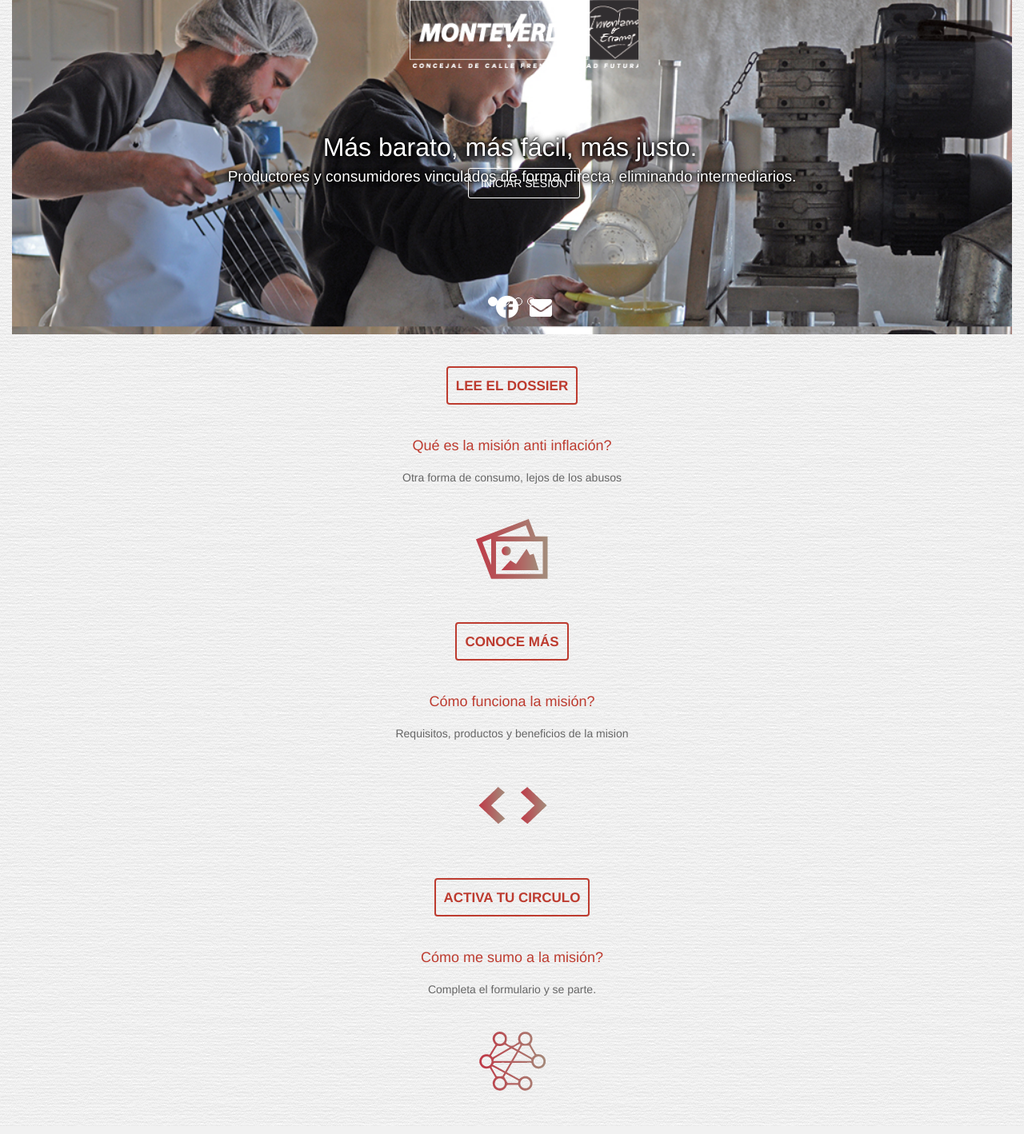
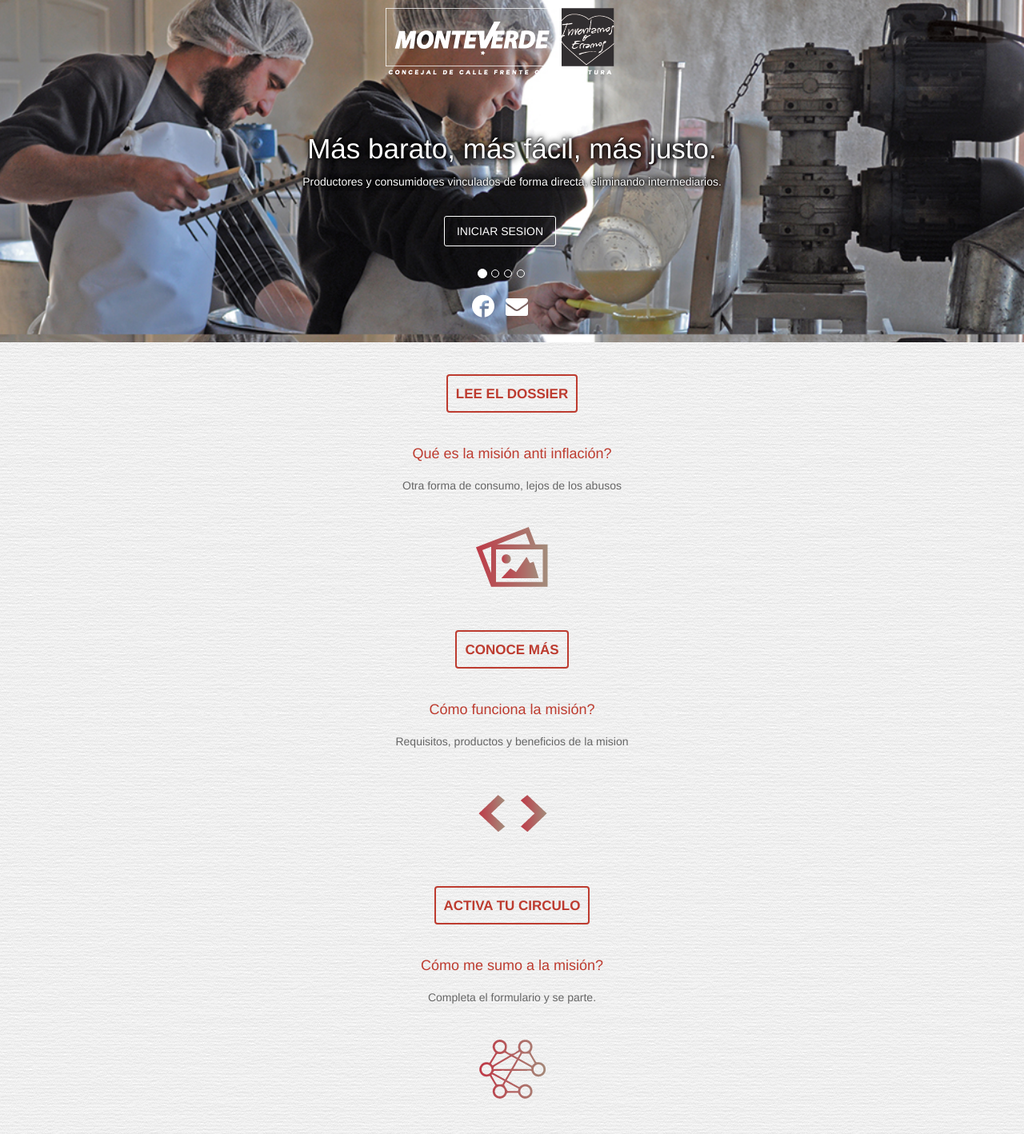
Before and after one commit to CiudadFutura/ciudad-futura, a Django app: page / in a window 1280 px wide. Shown: the whole page at 80% size. Run offline with Django 3.2, Linux system fonts and the light colour scheme; some libraries are stand-ins or nearby versions.

Commit message:
Fixed home slice and css

```diff
--- a/src/ciudadfutura/apps/site/static/site/css/home.css
+++ b/src/ciudadfutura/apps/site/static/site/css/home.css
@@ -202,6 +202,64 @@
   -moz-osx-font-smoothing: grayscale;
   content: "\e644";
 }
+.carousel {
+  text-align: center;
+}
+.carousel .logo {
+  position: absolute;
+  z-index: 500;
+  width: 100%;
+  margin-top: 10px;
+}
+.carousel .logo .img-responsive {
+  margin: 0 auto;
+}
+.carousel .login {
+  position: absolute;
+  z-index: 500;
+  bottom: 30%;
+  width: 100%;
+}
+.carousel .social-logos {
+  position: absolute;
+  z-index: 500;
+  bottom: 5%;
+  width: 100%;
+}
+.carousel .carousel-caption {
+  z-index: 500;
+  bottom: 35%;
+  font-family: 'liberation_sansregular';
+  font-weight: 300;
+}
+.carousel .carousel-caption .title {
+  font-size: 35px;
+  text-shadow: 0px 0px 3px #000, 0px 0px 8px #000, 0px 0px 8px #000;
+}
+.carousel .carousel-caption .desc {
+  text-shadow: 0px 0px 2px #000, 0px 0px 6px #000, 0px 0px 6px #000;
+}
+.carousel .carousel-inner > .item > img,
+.carousel .carousel-inner > .item > a > img {
+  width: 100%;
+}
+.carousel .item img {
+  position: absolute;
+}
+.carousel .item img:first-child {
+  position: static;
+  z-index: 100;
+}
+.carousel .carousel-indicators {
+  bottom: 15%;
+  margin-left: -31%;
+}
+.carousel .carousel-indicators .active {
+  color: #b4a79c;
+}
+.carousel .carousel-indicators > * {
+  cursor: pointer;
+}
 body {
   background: url('../img/bg.png') repeat;
 }
@@ -217,27 +275,6 @@ a:hover {
 }
 .margin-top {
   margin-top: 10%;
-}
-.on-top {
-  z-index: 1000;
-}
-.on-top a.logo {
-  background: url('../img/logo-mia.jpg') no-repeat;
-  background-size: cover;
-  display: none;
-}
-.on-top a.logo span {
-  display: none;
-}
-.on-top a.logo-monteverde {
-  min-width: 286px;
-  min-height: 86px;
-  background: url('../img/logo.png') no-repeat;
-  background-size: cover;
-  display: inline-block;
-}
-.on-top a.logo-monteverde span {
-  display: none;
 }
 a.loginbtn {
   font-size: 14px;
@@ -521,31 +558,3 @@ a.join:hover {
   text-transform: uppercase;
   z-index: 55;
 }
-#myCarousel .carousel-inner > .item > img,
-#myCarousel .carousel-inner > .item > a > img {
-  width: 100%;
-}
-#myCarousel .carousel-caption {
-  position: absolute;
-  bottom: 150px;
-  z-index: 600;
-  font-family: liberation_sansregular;
-  font-weight: 300;
-  font-size: 20px;
-  text-align: center;
-  line-height: 32px;
-  color: white;
-  width: 100%;
-  left: 0;
-}
-#myCarousel .carousel-caption .title {
-  font-size: 32px;
-  line-height: 38px;
-  text-shadow: 0px 0px 3px #000, 0px 0px 8px #000, 0px 0px 8px #000;
-  padding: 4px 15px 4px 10px;
-}
-#myCarousel .carousel-caption .desc {
-  margin-top: 10px;
-  font-size: 19px;
-  text-shadow: 0px 0px 2px #000, 0px 0px 6px #000, 0px 0px 6px #000;
-}
--- /dev/null
+++ b/src/ciudadfutura/apps/site/static/site/less/home-slice.less
@@ -0,0 +1,61 @@
+@zindex : 500;
+
+.carousel{
+  text-align: center;
+  .logo{
+    position: absolute;
+    z-index: @zindex;
+    width: 100%;
+    margin-top: 10px;
+    .img-responsive{
+      margin: 0 auto;
+    }
+  }
+  .login{
+    position: absolute;
+    z-index: @zindex;
+    bottom: 30%;
+    width: 100%;
+  }
+  .social-logos{
+    position: absolute;
+    z-index: @zindex;
+    bottom: 5%;
+    width: 100%;
+  }
+  .carousel-caption {
+    z-index: @zindex;
+    bottom: 35%;
+    font-family: 'liberation_sansregular';
+    font-weight: 300;
+    .title {
+      font-size: 35px;
+      text-shadow: 0px 0px 3px #000, 0px 0px 8px #000, 0px 0px 8px #000;
+    }
+    .desc {
+      text-shadow: 0px 0px 2px #000, 0px 0px 6px #000, 0px 0px 6px #000;
+    }
+  }
+  .carousel-inner > .item > img,
+  .carousel-inner > .item > a > img {
+    width: 100%;
+  }
+  .item{
+    img {
+      position: absolute;
+      &:first-child {
+        position: static; z-index: 100;
+      }
+    }
+  }
+  .carousel-indicators {
+    bottom: 15%;
+    margin-left: -31%;
+    .active{
+      color:darken(#CAC1B9, 10%);
+    }
+    > * {
+      cursor: pointer;
+    }
+  }
+}
--- a/src/ciudadfutura/apps/site/static/site/less/home.less
+++ b/src/ciudadfutura/apps/site/static/site/less/home.less
@@ -11,6 +11,7 @@
 ///////////////////////////////////
 
 @import  'fonts.less';
+@import 'home-slice';
 
 @font-bold: 'liberation_sansbold';
 @font-reg: 'liberation_sansregular';
@@ -27,7 +28,6 @@
   border: 1px solid @color;
   padding: 10px 15px 10px 15px;
   background: transparent;
-  //display: block;
   &:hover {
     color: @color;
     background-color: @hover;
@@ -65,28 +65,6 @@ a, a:hover{
 }
 .margin-top{
   margin-top: 10%;
-}
-
-.on-top{
-  z-index: 1000;
-  a.logo {
-    background: url('../img/logo-mia.jpg') no-repeat;
-    background-size:cover;
-    display:none;
-    span {
-      display: none;
-    }
-  }
-  a.logo-monteverde {
-    min-width: 286px;
-    min-height: 86px;
-    background: url('../img/logo.png') no-repeat;
-    background-size:cover;
-    display: inline-block;
-    span {
-      display: none;
-    }
-  }
 }
 a.loginbtn {
   .bt-1();
@@ -361,42 +339,3 @@ a.join {
   text-transform: uppercase;
   z-index: 55;
 }
-
-
-// Carousel
-///////////////////////////////////
-
-#myCarousel {
-
-  .carousel-inner > .item > img,
-  .carousel-inner > .item > a > img {
-    width: 100%;
-  }
-
-  .carousel-caption {
-
-    position: absolute;
-    bottom: 150px;
-    z-index: 600;
-    font-family: liberation_sansregular;
-    font-weight: 300;
-    font-size: 20px;
-    text-align: center;
-    line-height: 32px;
-    color: white;
-    width: 100%;
-    left: 0;
-
-    .title {
-      font-size: 32px;
-      line-height: 38px;
-      text-shadow: 0px 0px 3px #000, 0px 0px 8px #000, 0px 0px 8px #000;
-      padding: 4px 15px 4px 10px;
-    }
-    .desc {
-      margin-top: 10px;
-      font-size: 19px;
-      text-shadow: 0px 0px 2px #000, 0px 0px 6px #000, 0px 0px 6px #000;
-    }
-  }
-}
--- a/src/ciudadfutura/apps/site/templates/site/index.html
+++ b/src/ciudadfutura/apps/site/templates/site/index.html
@@ -9,65 +9,63 @@
 {% block content %}
 
   <div class="container-fluid">
-    <div class="row-fluid">
-	      <div class="col-lg-12 pos-absolute on-top text-center">
-	        <div class="col-lg-12 pull-left">
-		        <a class="logo" href="/home"><span>logo</span></a>
-			      <a class="logo-monteverde" href="/home"><span>logo</span></a>
-	        </div>
-		      <div class="col-lg-12 pull-left margin-top">
-		        <a class="loginbtn" href="#">Iniciar Sesion</a>
-		      </div>
-		      <div class="col-lg-12 pull-left margin-top">
-			      <a class="lm-social-icons lm-facebook" href="https://www.facebook.com/misionantiinflacion" target="_blank" title="facebook">
-					      <span class="icon-facebook2"></span>
-				    </a>
-		        <a class="lm-social-icons lm-twitter" href="mailto:mision@concejaldecalle.com.ar" title="twitter">
-			        <span class="icon-envelope"></span>
-			      </a>
-	          </div>
-	      </div>
-
+    <div class="row">
         <div id="myCarousel" class="carousel slide" data-ride="carousel">
+          <div class="row">
+            <div class="logo">
+              <a class="logo-monteverde" href="/home"><img src="{% static 'site/img/logo.png' %}" class="img-responsive"></a>
+            </div>
+          </div>
+          <div class="row">
+            <div class="login">
+              <a class="loginbtn" href="index.html">Iniciar Sesion</a>
+            </div>
+          </div>
 	        <ol class="carousel-indicators">
 	          <li data-target="#myCarousel" data-slide-to="0" class="active"></li>
 	          <li data-target="#myCarousel" data-slide-to="1"></li>
 	          <li data-target="#myCarousel" data-slide-to="2"></li>
 	          <li data-target="#myCarousel" data-slide-to="3"></li>
 	        </ol>
+          <div class="row">
+            <div class="social-logos">
+              <a class="lm-social-icons lm-facebook" href="https://www.facebook.com/misionantiinflacion" target="_blank" title="facebook">
+                  <span class="icon-facebook2"></span>
+              </a>
+              <a class="lm-social-icons lm-twitter" href="mailto:mision@concejaldecalle.com.ar" title="twitter">
+                <span class="icon-envelope"></span>
+              </a>
+            </div>
+          </div>
 
 	        <!-- Carousel items -->
 	        <div class="carousel-inner">
 	          <div class="active item">
 	            <img src="{% static 'site/img/slide_1.jpg' %}" class="img-responsive">
 	            <div class="carousel-caption">
-	              <span class="title">Más barato, más fácil, más justo.</span>
-	              <br>
-	              <span class="desc">Productores y consumidores vinculados de forma directa, eliminando intermediarios.</span>
+	              <h3 class="title">Más barato, más fácil, más justo.</h3>
+	              <p class="desc">Productores y consumidores vinculados de forma directa, eliminando intermediarios.</p>
 	            </div>
 	          </div>
 	          <div class="item">
 	            <img src="{% static 'site/img/slide_2_mision.jpg' %}" class="img-responsive">
 	            <div class="carousel-caption">
-	              <span class="title"> Ahorrás hasta un 40%</span>
-	              <br>
-	              <span class="desc">Lo que en un hipermercado pagás $1255 con la misión lo conseguís por $835.</span>
+	              <h3 class="title"> Ahorrás hasta un 40%</h3>
+	              <p class="desc">Lo que en un hipermercado pagás $1255 con la misión lo conseguís por $835.</p>
 	            </div>
 	          </div>
 	          <div class="item">
 	            <img src="{% static 'site/img/slide_3.jpg' %}" class="img-responsive">
 	            <div class="carousel-caption">
-	              <span class="title">La fuerza de la unión.</span>
-	              <br>
-	              <span class="desc">Cerca de tu casa, con gente de tu confianza y en un intercambio justo.</span>
+	              <h3 class="title">La fuerza de la unión.</h3>
+	              <p class="desc">Cerca de tu casa, con gente de tu confianza y en un intercambio justo.</p>
 	            </div>
 	          </div>
 	          <div class="item">
 	            <img src="{% static 'site/img/slide_4.jpg' %}" class="img-responsive">
 	            <div class="carousel-caption">
-	              <span class="title">Organizada, la vida es mejor.</span>
-	              <br>
-	              <span class="desc"> No más colas interminables, ofertas engañosas ni pérdidas de tiempo.</span>
+	              <h3 class="title">Organizada, la vida es mejor.</h3>
+	              <p class="desc"> No más colas interminables, ofertas engañosas ni pérdidas de tiempo.</p>
 	            </div>
 	          </div>
 	        </div>
```
Also changed, not shown: src/ciudadfutura/apps/site/static/site/css/home-slice.css (+39 -90 lines).
